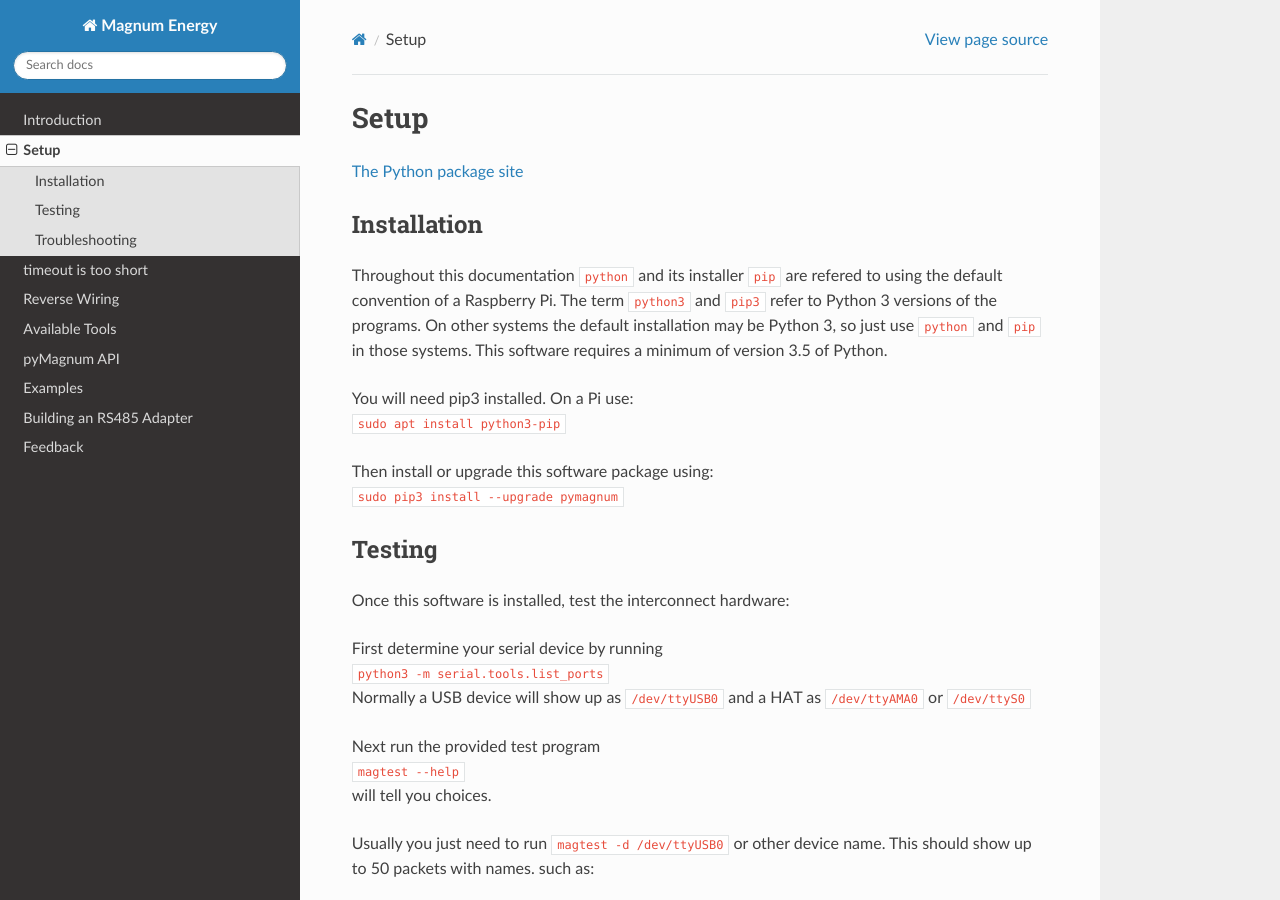
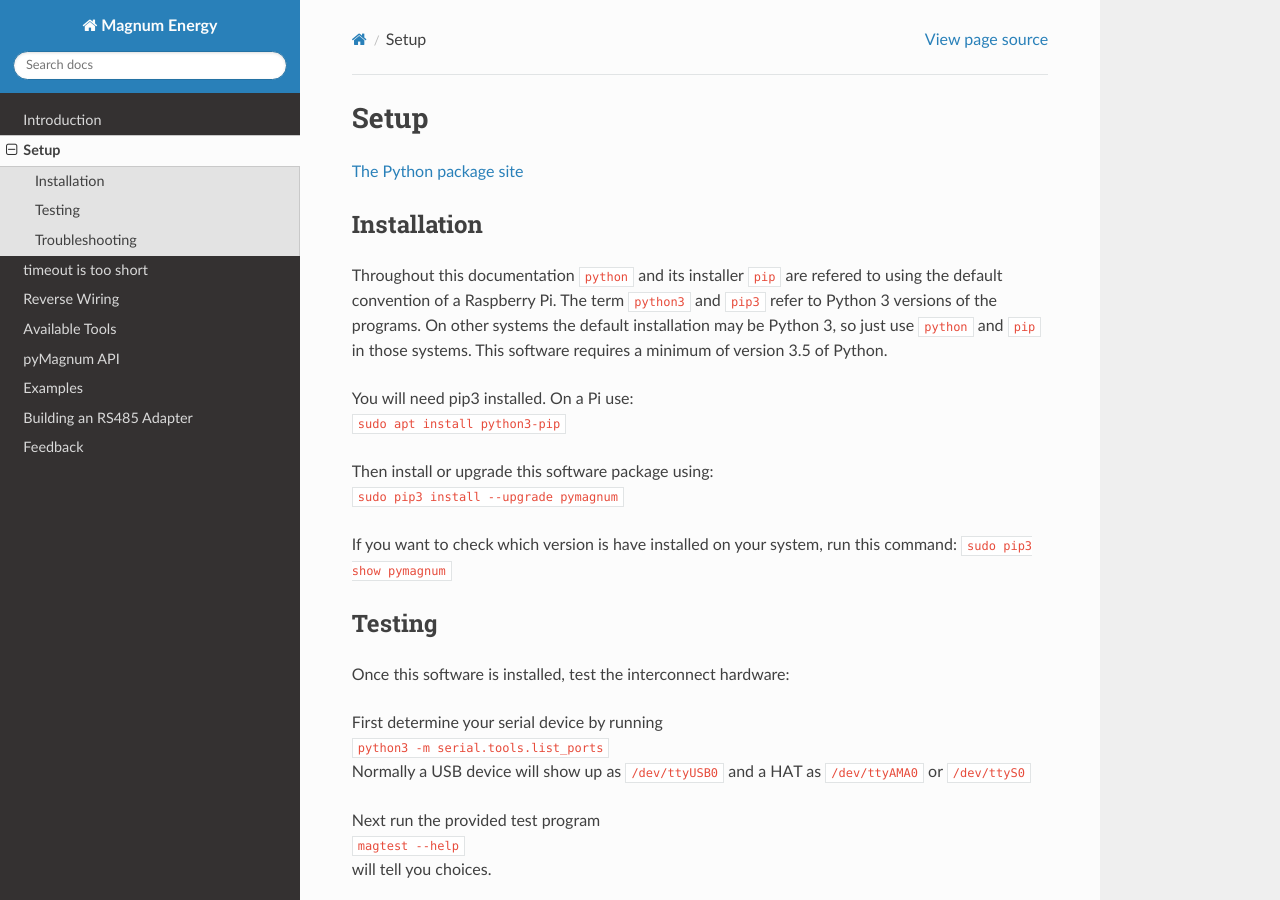
Before and after one commit to CharlesGodwin/pymagnum, a Sphinx documentation site: the page built from docs/installation.rst, in a window 1280 px wide and 900 px high. Built offline with Sphinx 7.4.7 and the Read the Docs theme 2.0.0, drawn with Linux system fonts in a browser that asks for light colours.

Commit message:
added pip version info

```diff
--- a/docs/installation.rst
+++ b/docs/installation.rst
@@ -20,6 +20,9 @@ version 3.5 of Python.
 
 | Then install or upgrade this software package using:
 | ``sudo pip3 install --upgrade pymagnum``
+
+If you want to check which version is have installed on your system, run this command:
+``sudo pip3 show pymagnum``
 
 .. _testing:
 
```
Also changed, not shown: how_to_build.md (+1 -1 lines).
